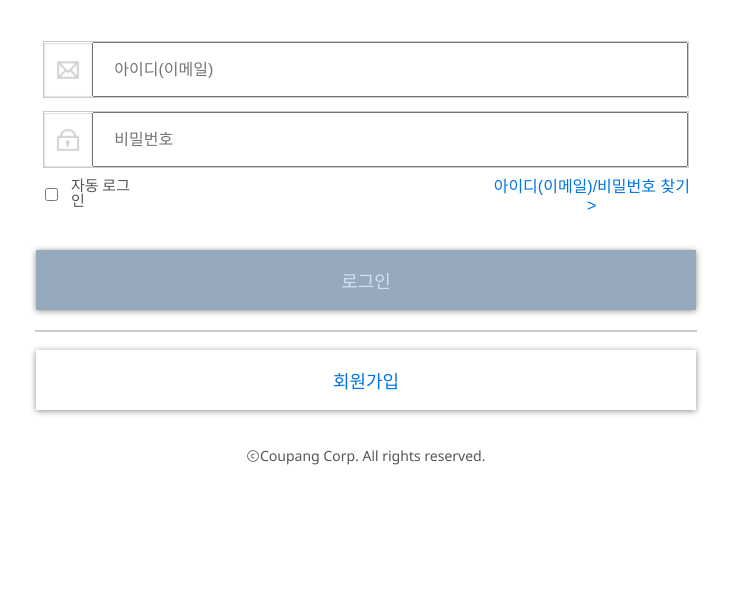
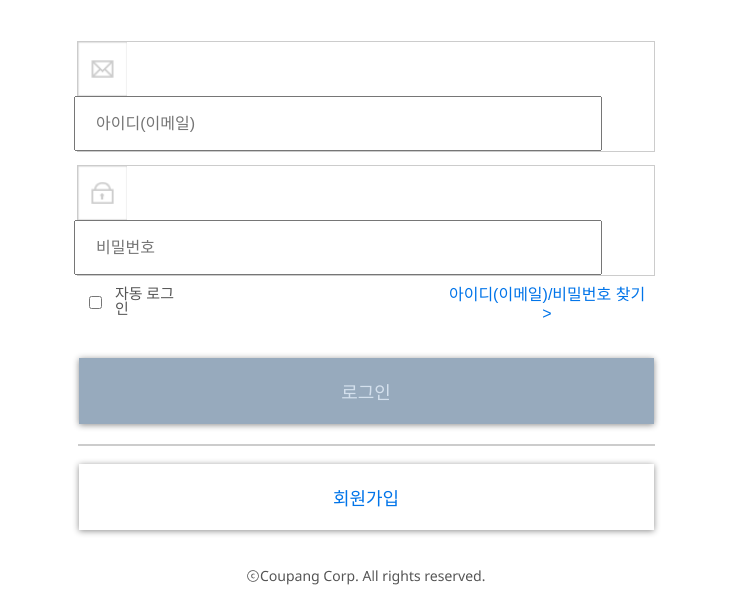
Before and after one commit to YunPC/coupang-login, a plain HTML site: page index.html in a window 1280 px wide. Shown: the part 189-800 px from the top of the page, without its empty margins (274-1005 px from the left). Drawn offline with Linux system fonts and the light colour scheme.

Commit message:
feat: Change Width Size
로고를 제외한 모든 요소의 가로 너비를 피그마에 있는 사이즈로 수정

```diff
--- a/login.css
+++ b/login.css
@@ -91,6 +91,10 @@ table {
 	align-items: center;
 }
 
+.login-input-wrap .email-wrap{
+	width:576px;
+}
+
 .email-wrap{
 	border: 1px solid var(--border-gray-color);
 }
@@ -101,7 +105,7 @@ table {
 }
 
 .login-input-wrap .email-wrap input {
-	width: 570px;
+	width: 502px;
 	height: 49px;
 	margin-left: -4px;
 	padding-left: 20px;
@@ -111,6 +115,7 @@ table {
 }
 
 .login-input-wrap .password-wrap {
+	width:576px;
 	margin-top: 13px;
 	border: 1px solid var(--border-gray-color);
 }
@@ -121,7 +126,7 @@ table {
 }
 
 .login-input-wrap .password-wrap input {
-	width: 570px;
+	width: 502px;
 	height: 49px;
 	margin-left: -4px;
 	padding-left: 20px;
@@ -131,7 +136,7 @@ table {
 }
 
 .login-stay-sign-in {
-	width: 660px;
+	width: 572px;
 	height: 52px;
 
 	display: flex;
@@ -153,13 +158,13 @@ table {
 	border: none;
 	background: white;
 	font-size: 16px;
-	margin-left: 340px;
+	margin-left: 250px;
 }
 
 .login-button-wrap button{
 	margin-top: 30px;
-	width: 660px;
-	height :60px;
+	width: 575px;
+	height :66px;
 	font-size: 18px;
 	background: var(--disable-blue);
 	color: var(--disable-light-blue);
@@ -169,14 +174,14 @@ table {
 
 hr {
 	margin-top: 20px;
-	width: 660px;
+	width: 575px;
 	border: solid 0.5px var(--border-gray-color);
 }
 
 .sign-up-button-wrap button {
 	margin-top: 10px;
-	width: 660px;
-	height :60px;
+	width: 575px;
+	height :66px;
 	font-size: 18px;
 	background: white;
 	color: var(--coupang-blue);
```
